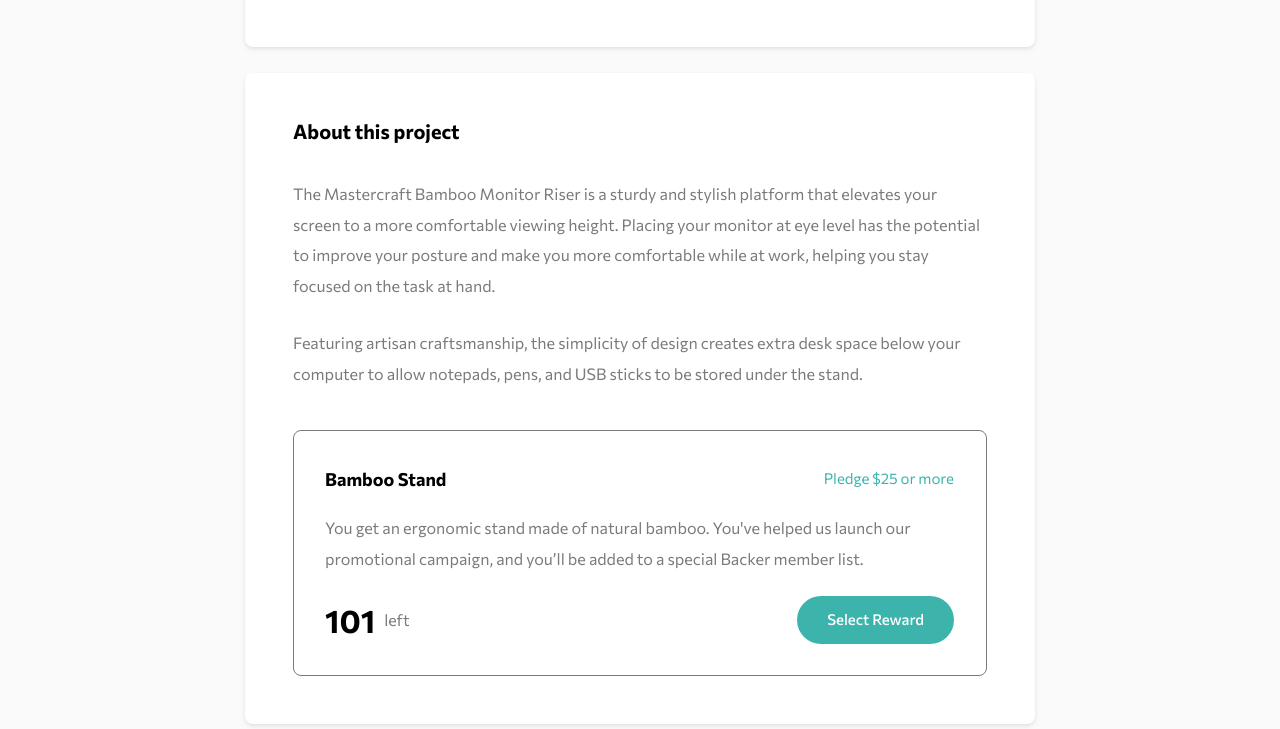
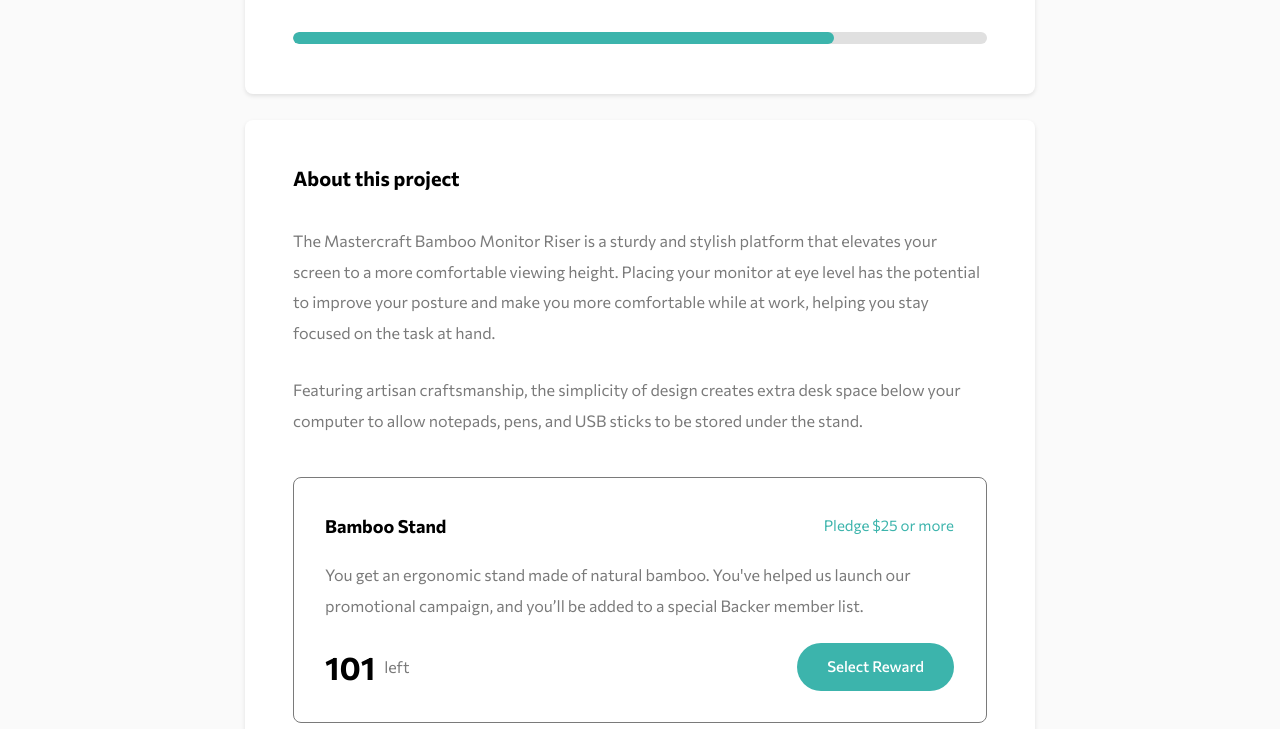
Before and after one commit to Anton533/fm-crowdfunding-product-page, a website: page src/html/pages/index.html in a window 1280 px wide. Shown: the part 772-1501 px from the top of the page. Drawn offline with nearby package versions, Linux system fonts and the light colour scheme; files that its build step writes are made by us from their sources; files whose address does not match are found by name.

Commit message:
content: add respond

```diff
--- a/src/sass/abstracts/_utilities.scss
+++ b/src/sass/abstracts/_utilities.scss
@@ -10,7 +10,9 @@
 }
 
 .content {
-  transform: translateY(-92px);
+  transform: translateY(-45px);
+  @include respond(xl) {
+  }
 }
 
 .section {
```
